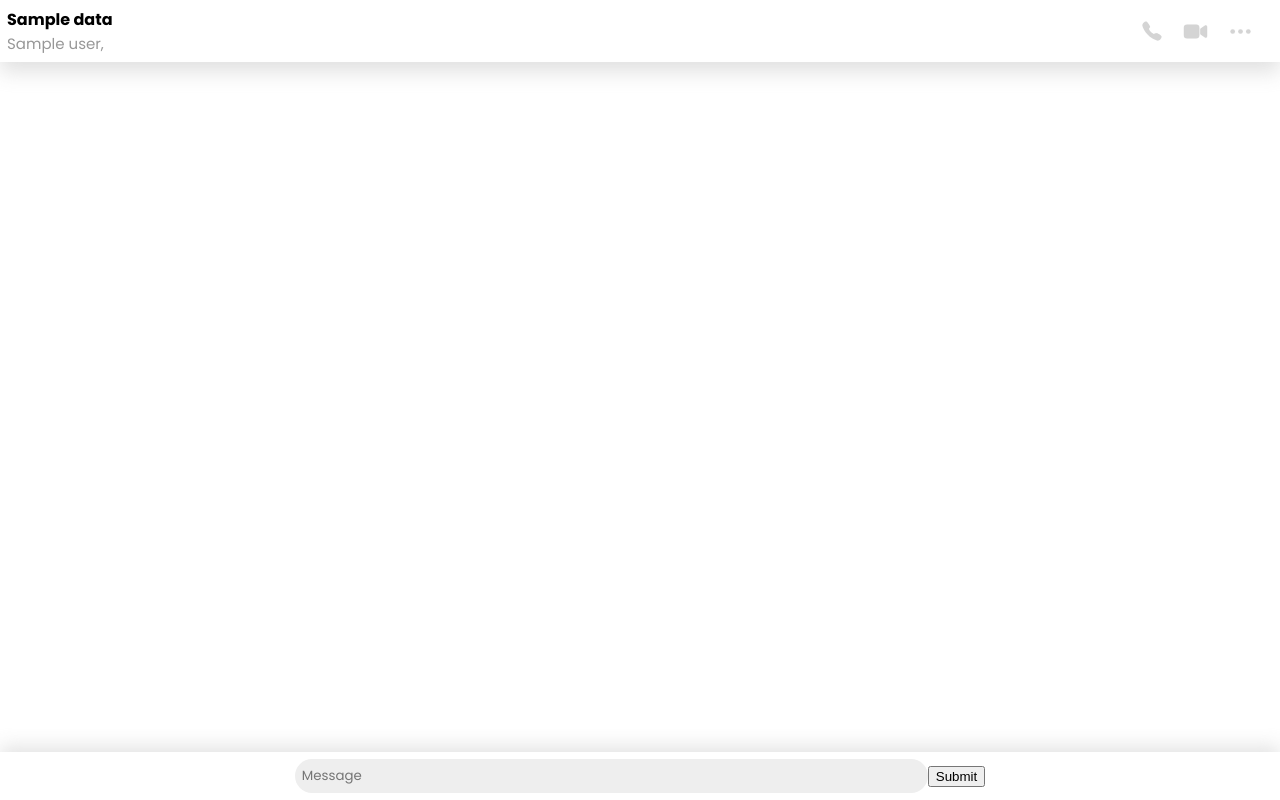
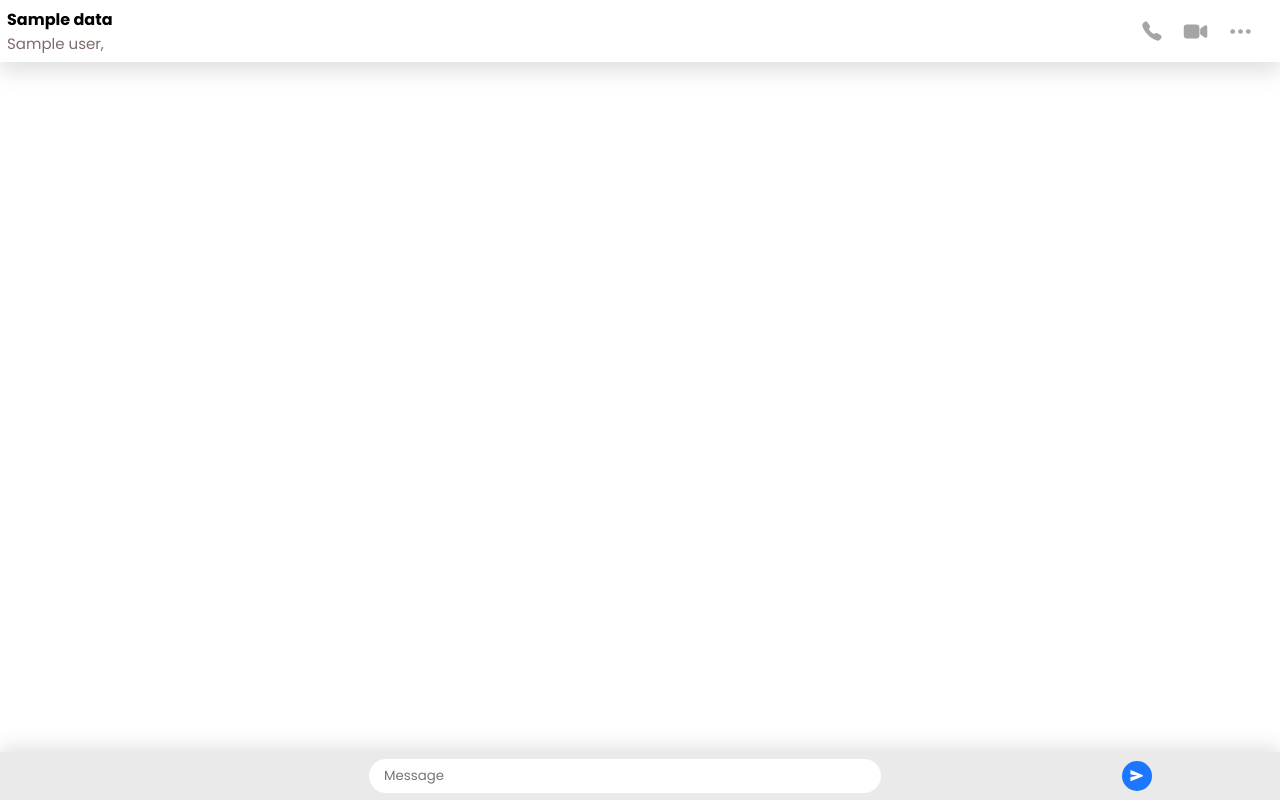
Before and after one commit to Vader327/chat, a Flask app: template templates/chat.html in a window 1280 px wide. Run offline with Flask 2, Linux system fonts and the light colour scheme; the template is opened without the code that fills it: most values are stand-ins (such as "Sample title", 1, 10 or a date in 2020); some libraries are stand-ins or nearby versions.

Commit message:
Bug fixes

```diff
--- a/templates/chat.html
+++ b/templates/chat.html
@@ -48,7 +48,7 @@
       }
       .messages_header ion-icon{
         font-size: 25px;
-        color: #d4d4d4;
+        color: #a5a5a5;
         margin-right: 20px;
       }
 
@@ -56,7 +56,7 @@
         display: flex;
       }
       .header_participants p{
-        color: #979797;
+        color: #816969;
         font-size: 15px;
         margin: 0px;
       }
@@ -86,46 +86,70 @@
         background-color: #eaeaea;
         margin-bottom: 10px;
         float: left;
-        padding: 5px;
+        padding: 7px;
         padding-left: 10px;
         padding-right: 10px;
-        border-radius: 50px;
-        word-wrap: break-word;
+        border-radius: 20px;
+        max-width: 60%;
       }
-      .message p{
+      .message pre{
         color: black;
         margin: 0px;
+        font-family: 'Poppins';
       }
 
       .from_user{
         float: right;
         background-color: #1c77ff;
       }
-      .from_user p{
+      .from_user pre{
         color: white;
       }
 
       #chat_form{
+        background-color: #eaeaea;
         width: 100%;
         position: fixed;
         bottom: 0px;
         display: flex;
-        justify-content: center;
+        justify-content: space-between;
         align-items: center;
         padding: 7px;
+        padding-left: 10%;
+        padding-right: 10%;
         box-sizing: border-box;
         box-shadow: 0px -5px 19px 0px rgba(191,191,191,0.47);
       }
       #inputField{
         width: 50%;
         resize: none;
+        height: auto;
+        overflow: hidden;
+        border: none;
+        border-radius: 20px;
+        outline: none;
+        background-color: #ffffff;
+        padding: 7px;
+        padding-left: 15px;
+        padding-right: 15px;
+        box-sizing: border-box;
+        font-family: 'Poppins';
+      }
+
+      #submit_button{
+        width: 30px;
+        height: 30px;
+        background-color: #1c77ff;
+        outline: none;
         border: none;
         border-radius: 50px;
-        outline: none;
-        background-color: #eeeeee;
-        padding: 7px;
-        box-sizing: border-box;
-        font-family: 'Poppins';
+        display: flex;
+        align-items: center;
+        justify-content: center;
+        cursor: pointer;
+      }
+      #submit_button ion-icon{
+        color: white;
       }
     </style>
   </head>
@@ -158,8 +182,11 @@
 
 
         <form action="/chat" method="POST" id="chat_form" onsubmit="return submitForm(event)">
-          <textarea onkeydown="submitFormOnEnterPress(event)" id="inputField" placeholder="Message" rows="1"></textarea>
-          <input type="submit" />
+          <div></div>
+          <textarea oninput="auto_grow(this)" autofocus onkeydown="submitFormOnEnterPress(event)" id="inputField" placeholder="Message" rows="1"></textarea>
+          <button type="submit" id="submit_button">
+            <ion-icon name="send"></ion-icon>
+          </button>
         </form>
       </div>
 
@@ -193,10 +220,27 @@
 
       $("#invite_link").text(window.location.origin + '/invite?code={{ data.room }}')
 
+      /*$("#inputField").css("height", document.getElementById("inputField").scrollHeight + "px");
+      $("#inputField").bind(function () {
+        this.setAttribute("style", "height:" + (this.scrollHeight) + "px;overflow-y:hidden;");
+      }).on("input", function(){
+        if(parseInt(this.style.height.split("p")[0]) < 100){
+          this.style.height = (this.scrollHeight) + "px";
+        }
+      });*/
+
       function submitFormOnEnterPress(e) {
         if(e.which == 13 && !e.shiftKey) {
           submitForm(e)
         }
+      }
+
+      function auto_grow(element) {
+        console.log(parseInt(element.style.height.split("p")[0]) < 100);
+        //if(parseInt(element.style.height.split("p")[0]) < 100){
+          element.style.height = "34px";
+          element.style.height = (element.scrollHeight)+"px";
+        //}
       }
 
       socket.on("connect", () => {
@@ -212,16 +256,17 @@
             username: "{{ data.username }}",
             message: message
           });
-
+          $("#inputField").css("height", "34px")
           $("#inputField").val("").focus();
         }
       }
 
       socket.on("receive message", (msg)=>{
-        message = msg.message.replace(/(?:\r\n|\r|\n)/g, '<br>');
+        //message = msg.message.replace(/(?:\r\n|\r|\n)/g, '<br>');
+        message = msg.message;
 
         if(msg.username == '{{ data.username }}'){
-          $(".messages").append('<div class="message_container"><div class="message from_user"><p>' + message + "</p></div></div>");
+          $(".messages").append('<div class="message_container"><div class="message from_user"><pre>' + message + "</pre></div></div>");
         }
         else{
           $(".messages").append('<div class="message_container"><div class="message"><p>' + message + "</p></div></div>");
```
Also changed, not shown: 1 other file.
